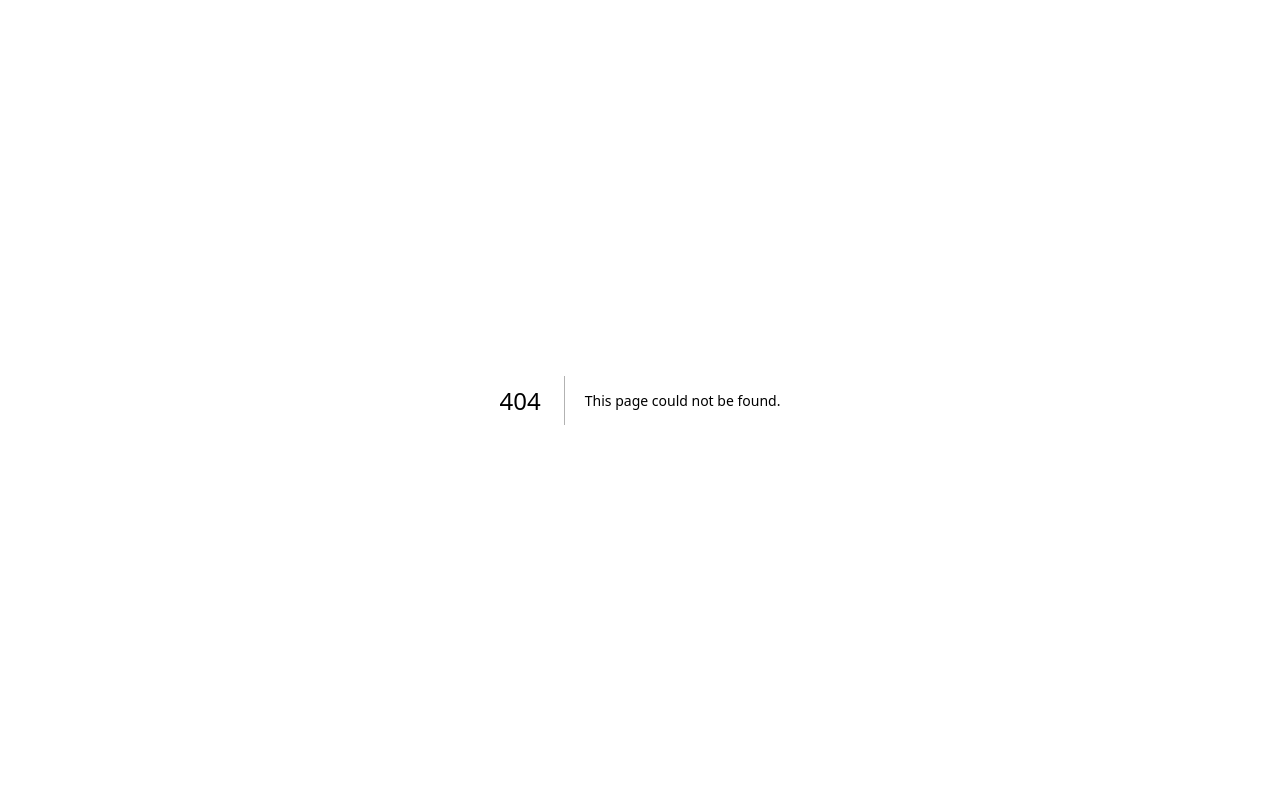
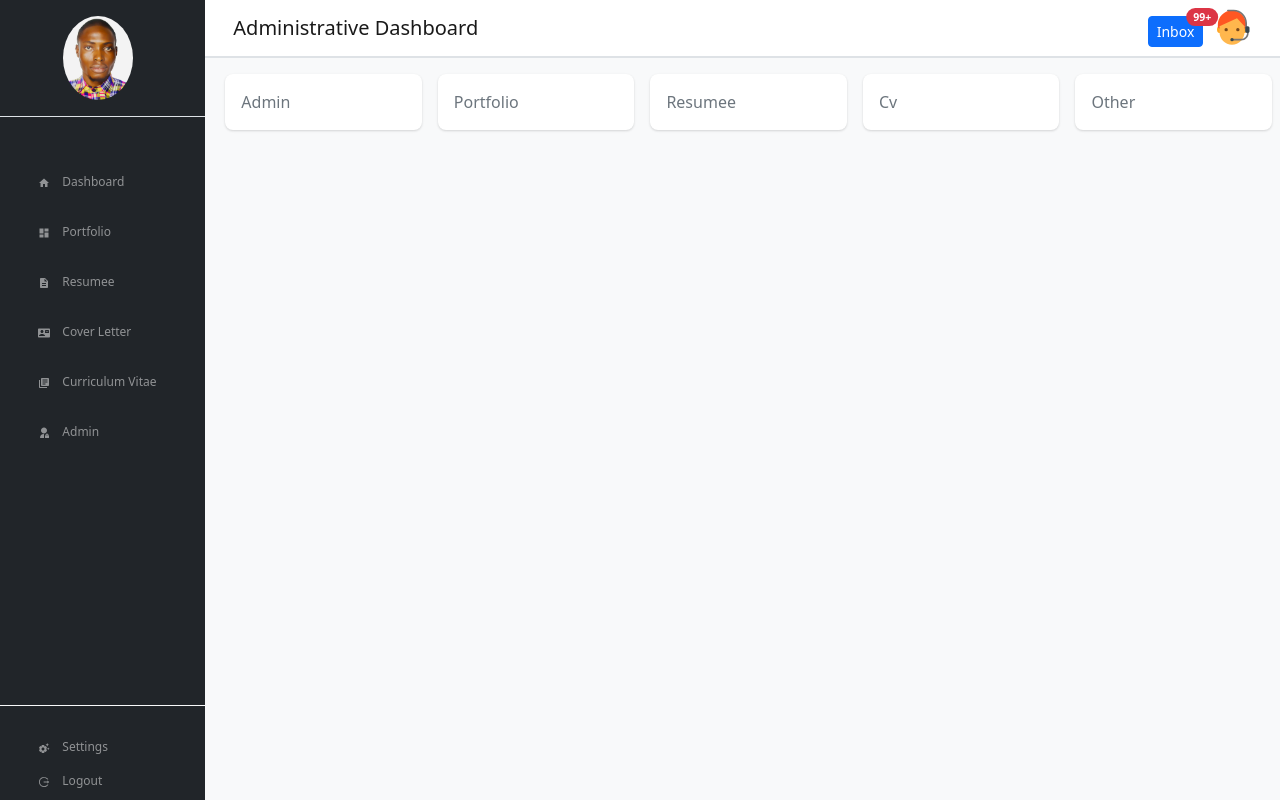
Before and after one commit to dsuccessor/Portfolio, a Next.js app: page /admins in a window 1280 px wide. Before the commit this address had no page. Built offline with nearby package versions, Linux system fonts and the light colour scheme.

Commit message:
Updating Admin Module

```diff
--- /dev/null
+++ b/pages/admins.js
@@ -0,0 +1,12 @@
+import React from 'react'
+import AdminDashboard from '@/portfolio/admin/AdminDashboard'
+
+function Admins() {
+  return (
+    <div>
+    <AdminDashboard/>
+    </div>
+  )
+}
+
+export default Admins
--- a/portfolio/AdminReg.js
+++ b/portfolio/AdminReg.js
@@ -1,17 +1,17 @@
 import React, { useState } from "react";
-import Layout from "./layout";
+import AdminDashboard from "./admin/AdminDashboard";
 import { client, ApolloProvider } from "../libs/client";
 import CreateAdmin from "./CreateAdmin";
 
 function AdminReg() {
   return (
-    <Layout pageTitle={"Admin Registeration"}>
+    <AdminDashboard pageTitle={"Admin Registeration"}>
       <ApolloProvider client={client}>
         <div className="container-fluid py-3 pe-4">
           <CreateAdmin />
         </div>
       </ApolloProvider>
-    </Layout>
+    </AdminDashboard>
   );
 }
 
--- /dev/null
+++ b/portfolio/admin/AdminDashboard.js
@@ -0,0 +1,80 @@
+import React, { useState, useEffect } from "react";
+import Layout from "../layout";
+import Link from "next/link";
+import { usePathname } from "next/navigation";
+
+import Image from "next/image";
+
+import { client, ApolloProvider } from "@/libs/client";
+
+function AdminDashboard({children, pageTitle}) {
+
+  const activeUrl = usePathname();
+
+  const adminLinks = [
+    {
+      id: 1,
+      name: "Admin",
+      link: "/adminProfile",
+    },
+    {
+      id: 2,
+      name: "Portfolio",
+      link: "/portfolioAdmin",
+    },
+    {
+      id: 3,
+      name: "Resumee",
+      link: "/",
+    },
+    {
+      id: 4,
+      name: "Cv",
+      link: "/",
+    },
+    {
+      id: 5,
+      name: "Other",
+      link: "/",
+    },
+  ];
+
+  return (
+    <Layout pageTitle={"Administrative Dashboard"}>
+      <ApolloProvider client={client}>
+        <div className="container-fluid">
+
+          {/* Second Row */}
+          <div className="row gx-3 px-2 mt-3">
+            {adminLinks?.map((admin, index) => {
+              return (
+                <div key={index} className="col-12 col-md-6 col-lg mb-3">
+                  <div
+                    className={
+                      activeUrl === admin?.link
+                        ? "bg-primary text-primary bg-opacity-25 border-0 rounded-3 port-shadow-8"
+                        : "bg-white text-secondary border-0 rounded-3 port-shadow-8"
+                    }
+                  >
+                    <Link
+                      className="col p-3 nav-link"
+                      href={admin?.link}
+                    >
+                      {admin?.name}
+                    </Link>
+                  </div>
+                </div>
+              );
+            })}
+          </div>
+          <div className="row gx-3 px-2 mt-1">
+          <h4 className="card-title text-secondary text-center">{pageTitle}</h4>
+          {children}
+          </div>
+        </div>
+      </ApolloProvider>
+    </Layout>
+  );
+}
+
+export default AdminDashboard;
--- a/portfolio/admin/CreatePortfolio.js
+++ b/portfolio/admin/CreatePortfolio.js
@@ -1,5 +1,5 @@
 import React, { useState } from "react";
-import Layout from "../layout";
+import AdminDashboard from "./AdminDashboard";
 import { client, ApolloProvider } from "../../libs/client";
 import PortfolioTable from "./PortfolioTable";
 import { ToastContainer, toast } from "react-toastify";
@@ -19,7 +19,7 @@ function CreatePortfolio() {
   };
 
   return (
-    <Layout pageTitle={"Admin | Portfolio Management"}>
+    <AdminDashboard pageTitle={"Admin | Portfolio Management"}>
       <ApolloProvider client={client}>
         <div className="container-fluid py-1 pe-4">
           <div className="row p-3 border-0 justify-content-center">
@@ -43,7 +43,7 @@ function CreatePortfolio() {
           </div>
         </div>
       </ApolloProvider>
-    </Layout>
+    </AdminDashboard>
   );
 }
 
--- a/portfolio/layout.js
+++ b/portfolio/layout.js
@@ -61,7 +61,7 @@ function Layout({ children, pageTitle }) {
 
   const bottomNav = [
     {
-      url: "/portfolioAdmin",
+      url: "/login",
       icon: <MdSettingsSuggest />,
       title: "Settings",
     },
```
Also changed, not shown: pages/index.js (+0 -95 lines), pages/login.js (added, +12 -0 lines), portfolio/admin/adminLogin.js (added, +58 -0 lines), public/download.jpeg (added).
